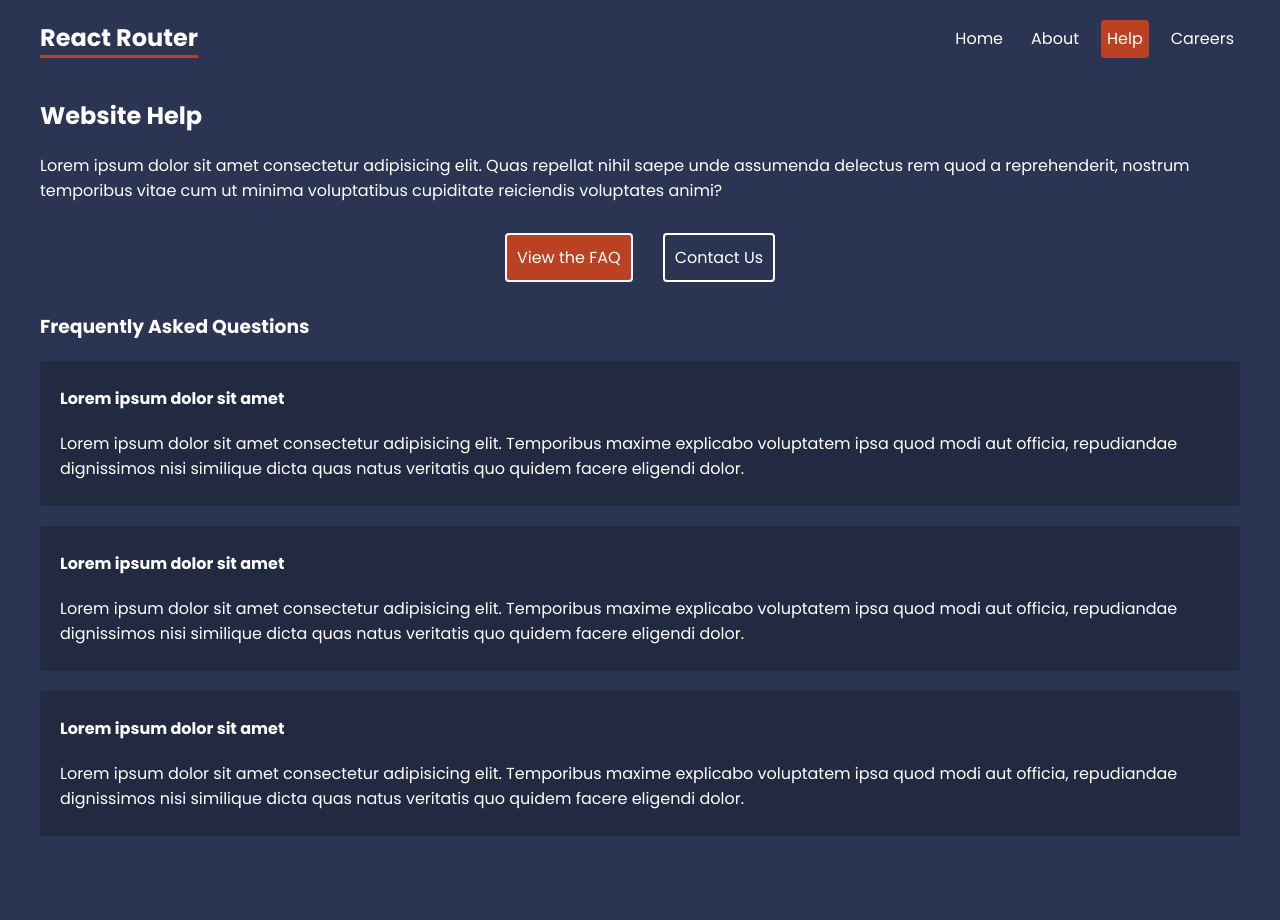
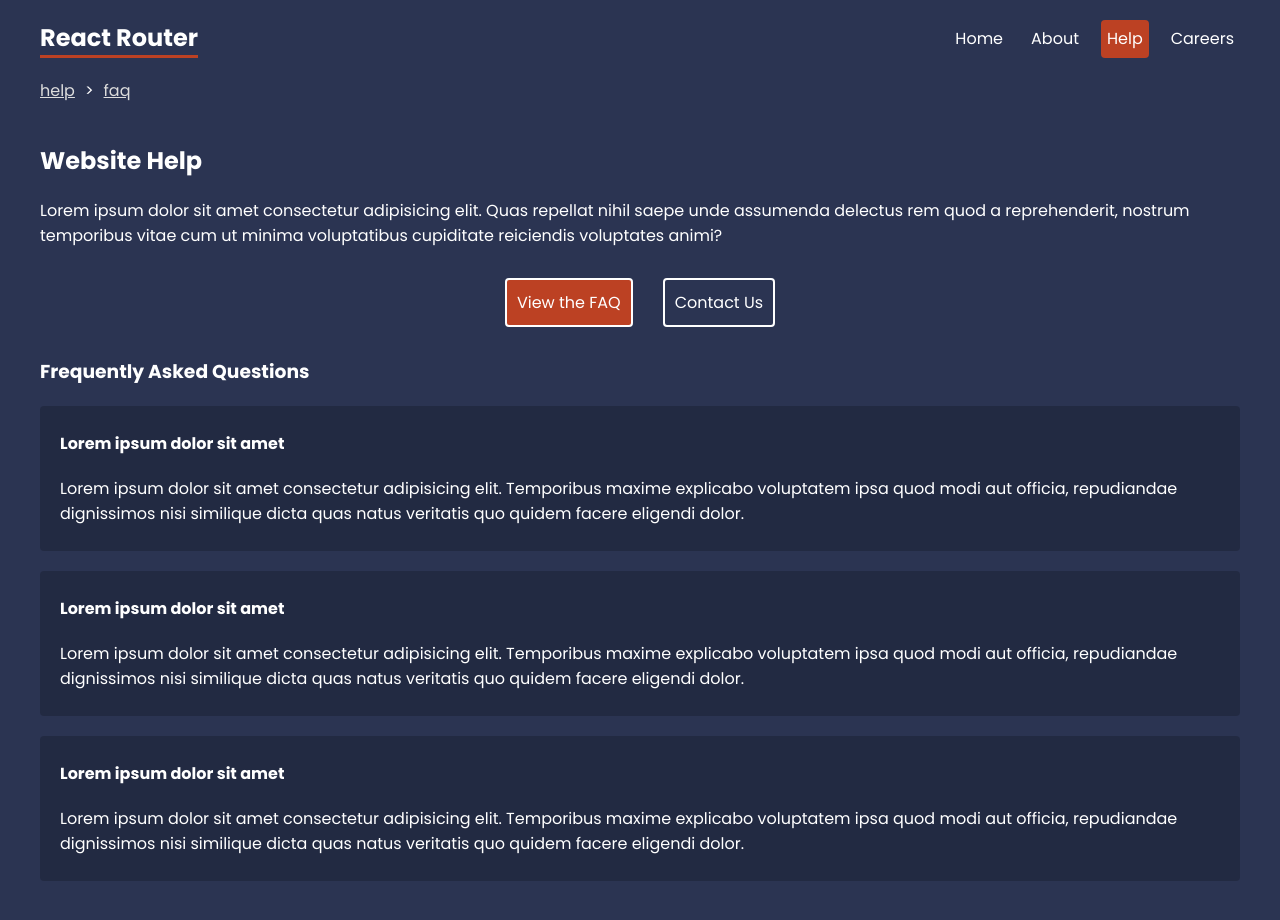
Before and after one commit to Anitasilvi/react-router-in-depth, a React (Create React App) app: page /help/faq in a window 1280 px wide. Shown: the top 920 px of the page. Before the commit the page ends 896 px from the top, so only its background shows below. Built offline with nearby package versions, Linux system fonts and the light colour scheme.

Commit message:
Making Breadcrumbs (useLocation hook)

```diff
--- /dev/null
+++ b/src/components/Breadcrumbs.js
@@ -0,0 +1,18 @@
+import { Link, useLocation } from "react-router-dom";
+
+export default function Breadcrumbs() {
+  const location = useLocation();
+  let currentLink = [];
+  const crumbs = location.pathname
+    .split("/")
+    .filter((crumb) => crumb !== "")
+    .map((crumb) => {
+      currentLink.push(`/${crumb}`);
+      return (
+        <div className="crumb" key={crumb}>
+          <Link to={currentLink.join("")}>{crumb}</Link>
+        </div>
+      );
+    });
+  return <div className="breadcrumbs">{crumbs}</div>;
+}
--- a/src/index.css
+++ b/src/index.css
@@ -130,4 +130,22 @@
   border-radius: 4px;
   margin: 20px 0;
 }
-/* breadcrumbs */ ;
+/* breadcrumbs */
+.breadcrumbs {
+  max-width: 1200px;
+  margin: 20px auto;
+}
+.breadcrumbs > * {
+  display: inline-block;
+  margin-right: 10px;
+}
+.breadcrumbs .crumb:after {
+  content: ">";
+  margin-left: 10px;
+}
+.breadcrumbs .crumb:last-child:after {
+  display: none;
+}
+.breadcrumbs .crumb a {
+  color: #ddd;
+}
--- a/src/layouts/RootLayout.js
+++ b/src/layouts/RootLayout.js
@@ -1,5 +1,6 @@
 import React from "react";
 import { NavLink, Outlet } from "react-router-dom";
+import Breadcrumbs from "../components/Breadcrumbs";
 export default function RootLayout() {
   return (
     <div className="root-layout">
@@ -11,6 +12,7 @@
           <NavLink to="help">Help</NavLink>
           <NavLink to="careers">Careers</NavLink>
         </nav>
+        <Breadcrumbs />
       </header>
 
       <main>
```
